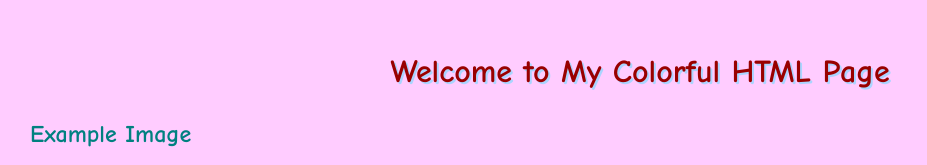
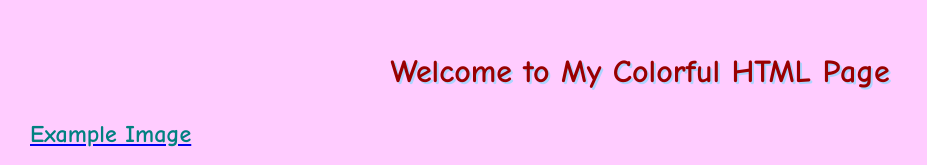
Before and after one commit to sherilkareem/Pet_world, a plain HTML site: page index.html in a window 1280 px wide. Shown: the part 198-363 px from the top of the page, without its empty margins (0-927 px from the left). Drawn offline with Linux system fonts and the light colour scheme.

Commit message:
Update index.html

```diff
--- a/index.html
+++ b/index.html
@@ -9,7 +9,7 @@
   <h1>Welcome to My Colorful HTML Page</h1>
 
 
-  <h2>Example Image</h2>
+  <a href="three.html"><h2>Example Image</h2></a>
   <img src="dog.jpg" >
 
   <h2>Favorite Fruits</h2>
```
